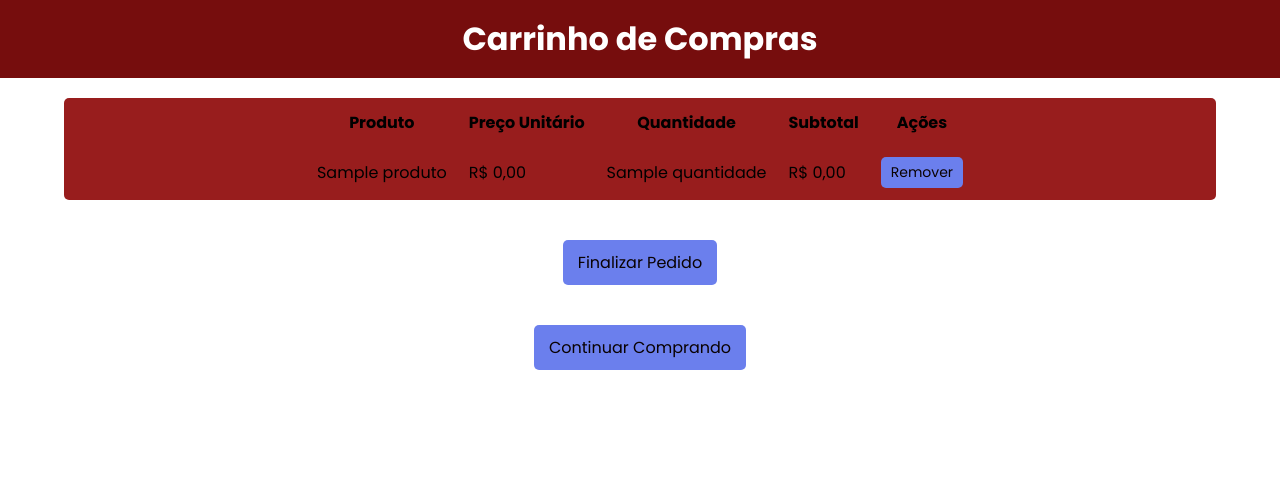
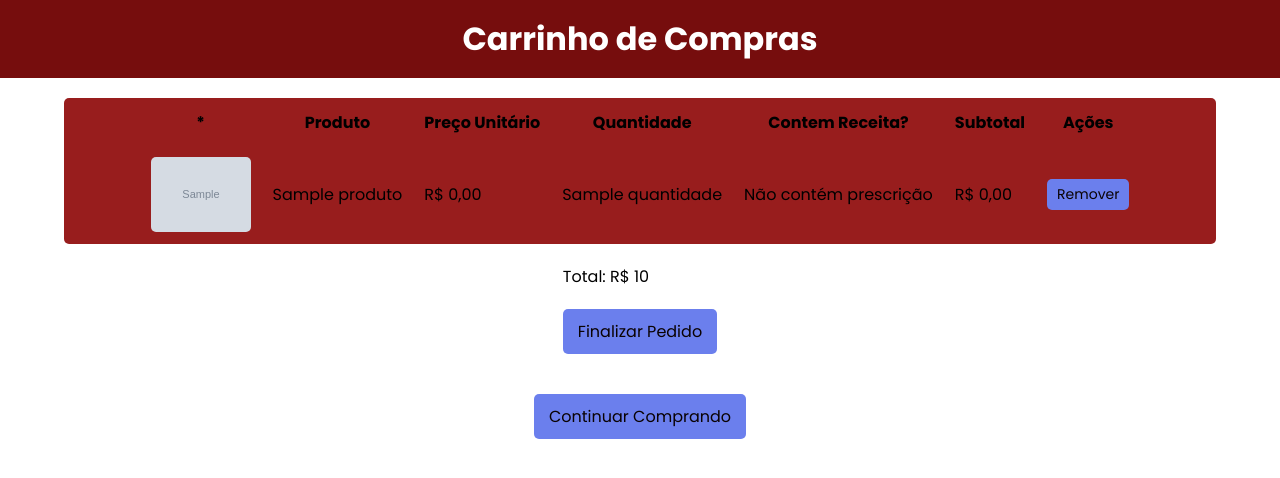
Before and after one commit to Shadowhunterbr/FarmaciaPHP, a PHP site: template view/CarrinhoDeCompras.php in a window 1280 px wide. Shown: the top 478 px of the page. Run offline with PHP 8.4, Linux system fonts and the light colour scheme; the template is opened without the code that fills it: most values are stand-ins (such as "Sample title", 1, 10 or a date in 2020); grey boxes marked "Sample" are stand-in pictures.

Commit message:
atualização carrinho

```diff
--- a/view/CarrinhoDeCompras.php
+++ b/view/CarrinhoDeCompras.php
@@ -1,6 +1,15 @@
 <?php
 
 ?>
+
+<style>
+    table img {
+    max-width: 100px; /* Limita a largura máxima da imagem */
+    max-height: 100px; /* Limita a altura máxima da imagem */
+    object-fit: cover; /* Garante que a imagem seja ajustada sem distorção */
+    border-radius: 5px; /* Opcional: adiciona bordas arredondadas */
+}
+</style>
 
 <!DOCTYPE html>
 <html lang="pt-BR">
@@ -30,9 +39,11 @@
                 <table border="1">
                     <thead>
                         <tr>
+                            <th>*</th>
                             <th>Produto</th>
                             <th>Preço Unitário</th>
                             <th>Quantidade</th>
+                            <th>Contem Receita?</th>
                             <th>Subtotal</th>
                             <th>Ações</th>
                         </tr>
@@ -40,24 +51,51 @@
                     <tbody>
                         <?php foreach ($produtos as $produto): ?>
                             <tr>
+                            <td>
+            <?php if (!empty($produto['IMAGEM'])): ?>
+                <img src="view/imgs/<?= htmlspecialchars($produto['IMAGEM']) ?>" >
+            <?php else: ?>
+                Sem imagem
+            <?php endif; ?>
+        </td>
                                 <td><?= ($produto['nome']) ?></td>
                                 <td>R$ <?= number_format($produto['preco'], 2, ',', '.') ?></td>
                                 <td><?= $produto['quantidade'] ?></td>
+                                <td>
+                                <?php
+    $prescricaoExibida = "Não contém prescrição";
+    if (isset($produto['cod_prescricao'])) {
+        foreach ($prescricao as $rc) {
+            if ($produto['cod_prescricao'] == $rc['codigo']) {
+                $prescricaoExibida = htmlspecialchars($rc['prescricao']);
+                break;
+            }
+        }
+    }
+    echo $prescricaoExibida;
+    ?>
+</td>
+
+
                                 <td>R$ <?= number_format($produto['subtotal'], 2, ',', '.') ?></td>
+
                                 <td>
                                     <form method="post" action="?acao=removerProdutoCarrinho">
                                         <input type="hidden" name="codProd" value="<?= $produto['cod_prod'] ?>">
                                         <div class="submit_button"><button type="submit">Remover</button></div>
                                     </form>
                                 </td>
+
                             </tr>
                         <?php endforeach; ?>
+
                     </tbody>
                 </table>
             </div>
-
             <div class="containerButton">
             <div class="catalogoProduto">
+                 Total: R$ <?php echo($total); ?> <br>
+
             <a href="?acao=finalizarPedido">Finalizar Pedido</a>
 
             </div>
--- a/view/Estilos/carrinho.css
+++ b/view/Estilos/carrinho.css
@@ -99,3 +99,10 @@ body{
 .submit_button button:hover{
     background-color: var(--grad-clr2);
 }
+
+table img {
+    max-width: 100px;
+    max-height: 100px;
+    object-fit: cover;
+    border-radius: 5px;
+}
```
